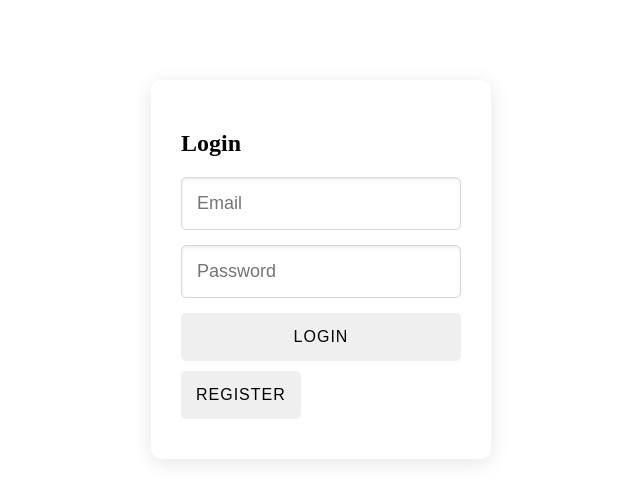
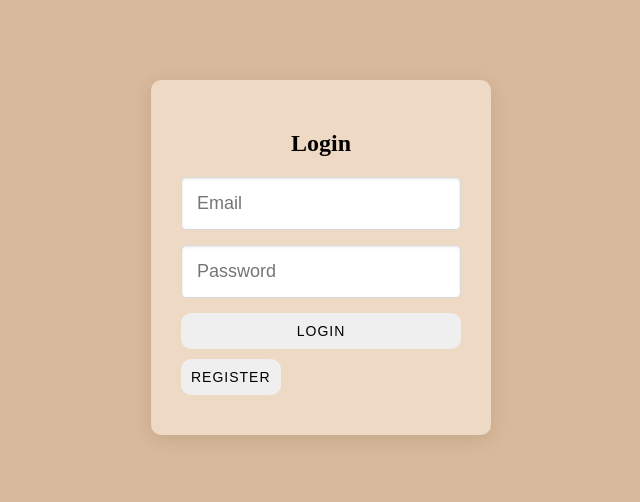
Before and after one commit to Inaaaaaaaaaa/Cafe-Hunt, a React (Create React App) app: page /login in a window 1280 px wide. Shown: the top 502 px of the page, without its empty margins (319-959 px from the left). Built offline with nearby package versions, Linux system fonts and the light colour scheme; no server answers.

Commit message:
Updated login and register page
- Added colours for design and changed the size and box.

```diff
--- a/src/component/AuthForm.css
+++ b/src/component/AuthForm.css
@@ -4,10 +4,18 @@
     padding: 30px;
     border-radius: 10px;
     box-shadow: 0 4px 20px rgba(0,0,0,0.1);
-    background: #ffffff;
+    background: 	#eed9c4;
     box-sizing: border-box;
   }
 
+  body
+  {
+    background-color:  #d9b99b;
+  }
+  .auth-container h2
+  {
+    text-align: center;
+  }
   form {
     display: flex;
     flex-direction: column;
@@ -29,10 +37,10 @@
   }
 
   button {
-    padding: 15px;
-    font-size: 16px;
+    padding: 10px;
+    font-size: 14px;
     border: none;
-    border-radius: 5px;
+    border-radius: 10px;
     cursor: pointer;
     transition: background-color 0.3s, box-shadow 0.3s;
     text-transform: uppercase;
--- a/src/component/Header.jsx
+++ b/src/component/Header.jsx
@@ -2,7 +2,7 @@ import React from 'react';
 import { useNavigate } from 'react-router-dom';
 import { signOut } from "firebase/auth";
 import { auth } from '../firebase/firebase-config';
-import logo from '../images/LOGO.jpg';
+import logo from '../images/LOGO.png';
 import './Header.css';
 
 const Header = () => {
--- a/src/component/LoginPage.jsx
+++ b/src/component/LoginPage.jsx
@@ -3,6 +3,7 @@ import { useNavigate } from 'react-router-dom';
 import { signInWithEmailAndPassword } from "firebase/auth";
 import { auth } from '../firebase/firebase-config';
 import './AuthForm.css';
+import logo from '../images/LOGO.png';
 
 function LoginPage() {
   const [email, setEmail] = useState('');
@@ -30,6 +31,7 @@ function LoginPage() {
   };
 
   return (
+
     <div className="auth-container">
       <form onSubmit={handleLogin}>
         <h2>Login</h2>
```
Also changed, not shown: src/component/Loginpage.css (deleted), src/component/RegisterPage.css (deleted).
